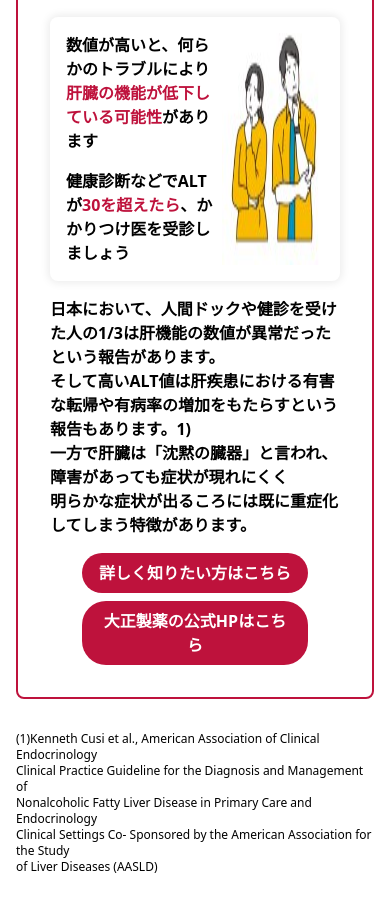
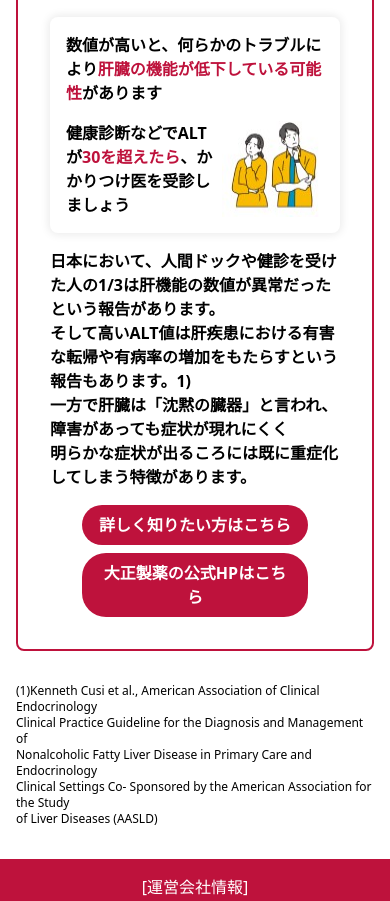
Before and after one commit to tomoru04/hataraku-kanzou, a Next.js app: page / in a window 390 px wide. Shown: the part 2715-3616 px from the top of the page. Built offline with nearby package versions, Linux system fonts and the light colour scheme.

Commit message:
modify: just something

```diff
--- a/pages/index.js
+++ b/pages/index.js
@@ -94,9 +94,13 @@ export default function Home() {
               <div className="mx-8 my-4 p-4 rounded-lg shadow-wide text-left flex justify-center">
                 <div className="float-left">
                   <h2 className="mb-4">数値が高いと、何らかのトラブルにより<span className="text-[#be123c]">肝臓の機能が<br className="hidden md:inline"/>低下している可能性</span>があります</h2>
-                  <h2>健康診断などでALTが<span className="text-[#be123c]">30を超えたら</span>、<br className="hidden md:inline"/>かかりつけ医を受診しましょう</h2>
+                  <h2 className="hidden md:inline">健康診断などでALTが<span className="text-[#be123c]">30を超えたら</span>、<br className="hidden md:inline"/>かかりつけ医を受診しましょう</h2>
+                  <div className="flex md:hidden">
+                    <h2>健康診断などでALTが<span className="text-[#be123c]">30を超えたら</span>、<br className="hidden md:inline"/>かかりつけ医を受診しましょう</h2>
+                    <Image src="/u-n.jpg" alt="Placeholder Image 2" className="md:hidden"width={150} height={150} />
+                  </div>
                 </div>
-                <Image src="/u-n.jpg" alt="Placeholder Image 2" width={150} height={150} />
+                <Image src="/u-n.jpg" alt="Placeholder Image 2" className="hidden md:block"width={150} height={150} />
               </div>
               <h2 className="mx-8 text-left">日本において、人間ドックや健診を受けた人の1/3は肝機能の数値が異常だったという報告があります。<br/>そして高いALT値は肝疾患における有害な転帰や有病率の増加をもたらすという報告もあります。1) <br/>一方で肝臓は「沈黙の臓器」と言われ、障害があっても症状が現れにくく<br/>明らかな症状が出るころには既に重症化してしまう特徴があります。 </h2>
               <div className="flex flex-col mt-4 px-16">
```
